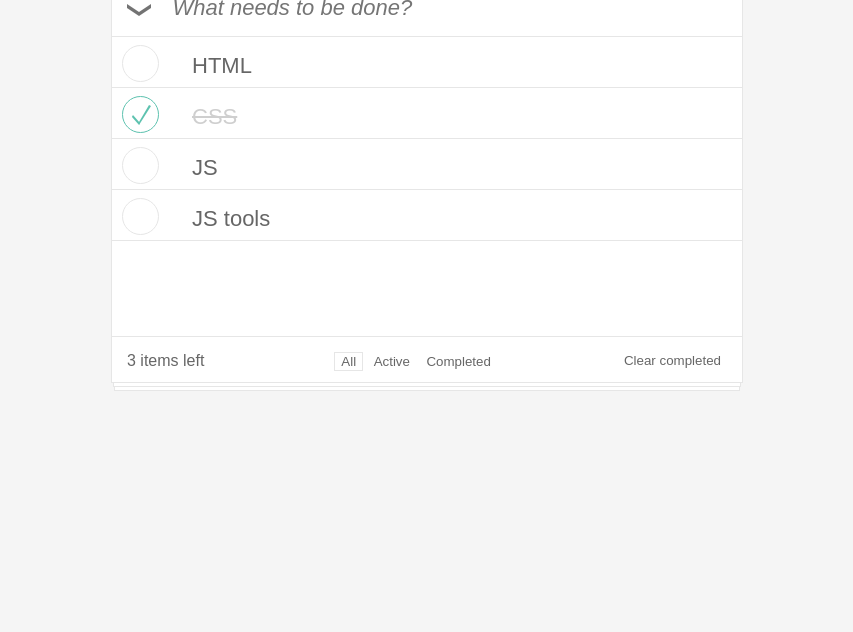
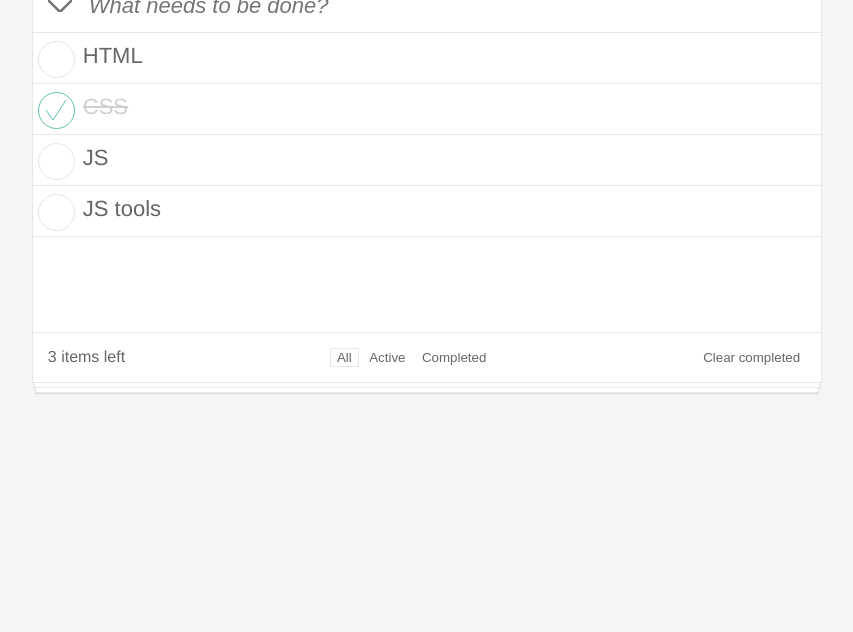
Before and after one commit to ok-technopolis/Romanov_Oleg, a plain HTML site: page index.html in a window 1280 px wide. Shown: the part 168-800 px from the top of the page, without its empty margins (213-1066 px from the left). Drawn offline with Linux system fonts and the light colour scheme.

Commit message:
Fix mistakes: -remove fixed sizes -add correct input checkboxes -add svg images -add full modifiers

```diff
--- a/index.html
+++ b/index.html
@@ -5,13 +5,13 @@
     <title>Todos</title>
 
     <link rel="stylesheet" type="text/css" href="./styles/base/button/remove-button.css">
-    <link rel="stylesheet" type="text/css" href="./styles/base/button/select-all-button.css">
     <link rel="stylesheet" type="text/css" href="./styles/base/button/filter-button.css">
     <link rel="stylesheet" type="text/css" href="./styles/base/button/clear-completed-button.css">
     <link rel="stylesheet" type="text/css" href="./styles/base/user-input/add-input.css">
     <link rel="stylesheet" type="text/css" href="styles/base/user-input/item-text.css">
-    <link rel="stylesheet" type="text/css" href="./styles/base/checkbox/checkbox.css">
+    <link rel="stylesheet" type="text/css" href="./styles/base/checkbox/list-item-checkbox.css">
     <link rel="stylesheet" type="text/css" href="./styles/base/default.css">
+    <link rel="stylesheet" type="text/css" href="./styles/base/checkbox/complete-checkbox.css">
 
     <link rel="stylesheet" type="text/css" href="./styles/project/bottom-cards/bottom-cards.css">
     <link rel="stylesheet" type="text/css" href="./styles/project/actions-bar/actions-bar.css">
@@ -26,41 +26,58 @@
 </div>
 
 <div class="todos-add">
-    <button class="todo-add_select-all" aria-label="Отметить все как выполненные"></button>
+    <div class="todo-add_input-checkbox">
+        <input type="checkbox"
+               class="add-input-checkbox_target"
+               aria-label="Отметить все как выполненные"/>
+        <div class="add-input-checkbox_visual"></div>
+    </div>
+
     <input class="todo-add_input" placeholder="What needs to be done?" aria-label="Поле добавления todo"/>
 </div>
 <div class="todos-list">
     <div class="todo-item">
-        <!--Нельзя ли заменить чекбокс на div?-->
-        <input type="checkbox"
-               class=“todo-item” aria-label="Пометить как выполненное"/>
-        <label></label>
+        <div class="todo-item_input-checkbox">
+            <input type="checkbox"
+                   class="item-input-checkbox_target"
+                   aria-label="Пометить как выполненное"/>
+            <div class="item-input-checkbox_visual"></div>
+        </div>
+
         <button class="todo-item_remove" aria-label="Удалить todo"></button>
-        <!--<textarea class="todo-item_text">HTML</textarea>-->
         <div contentEditable="true" class="todo-item_text">HTML</div>
     </div>
     <div class="todo-item __ready">
-        <input type="checkbox" checked="checked"
-               class=“todo-item_ready-mark” aria-label="Пометить как невыполненное"/>
-        <label></label>
+        <div class="todo-item_input-checkbox">
+            <input type="checkbox" checked="checked"
+                   class="item-input-checkbox_target"
+                   aria-label="Пометить как невыполненное"/>
+            <div class="item-input-checkbox_visual"></div>
+        </div>
+
         <button class="todo-item_remove" aria-label="Удалить todo"></button>
-        <!--<textarea class="todo-item_text">CSS</textarea>-->
         <div contentEditable="true" class="todo-item_text">CSS</div>
     </div>
     <div class="todo-item">
-        <input type="checkbox"
-               class=“todo-item” aria-label="Пометить как выполненное"/>
-        <label></label>
+        <div class="todo-item_input-checkbox">
+            <input type="checkbox"
+                   class="item-input-checkbox_target"
+                   aria-label="Пометить как выполненное"/>
+            <div class="item-input-checkbox_visual"></div>
+        </div>
+
         <button class="todo-item_remove" aria-label="Удалить todo"></button>
-        <!--<textarea class="todo-item_text">JS</textarea>-->
         <div contentEditable="true" class="todo-item_text">JS</div>
     </div>
     <div class="todo-item">
-        <input type="checkbox"
-               class=“todo-item” aria-label="Пометить как выполненное"/>
-        <label></label>
+        <div class="todo-item_input-checkbox">
+            <input type="checkbox"
+                   class="item-input-checkbox_target"
+                   aria-label="Пометить как выполненное"/>
+            <div class="item-input-checkbox_visual"></div>
+        </div>
+
         <button class="todo-item_remove" aria-label="Удалить todo"></button>
-        <!--<textarea class="todo-item_text">JS tools</textarea>-->
         <div contentEditable="true" class="todo-item_text">JS tools</div>
     </div>
 </div>
--- a/styles/base/button/clear-completed-button.css
+++ b/styles/base/button/clear-completed-button.css
@@ -5,4 +5,6 @@
     float: right;
     outline: none;
     cursor: pointer;
+    order: 3;
+    max-width: 33%;
 }
--- a/styles/base/button/filter-button.css
+++ b/styles/base/button/filter-button.css
@@ -7,6 +7,7 @@
     cursor: pointer;
 }
 
-.__active {
+.todos-filters .todos-filter.__active {
     border: 1px solid #e6e6e6;
+    border-radius: 5%;
 }
--- a/styles/base/button/remove-button.css
+++ b/styles/base/button/remove-button.css
@@ -9,10 +9,11 @@
     position: absolute;
     bottom: 15px;
     right: 15px;
-    z-index: 10;
+    z-index: 1;
+    align-self: flex-end;
 }
 
 .todo-item:hover .todo-item_remove {
     display: block;
-    background: url("../../../images/close.png") no-repeat;
+    background-image: url("../../../images/svg/close.svg") ;
 }
--- a/styles/base/button/select-all-button.css
+++ /dev/null
@@ -1,9 +0,0 @@
-.todo-add_select-all {
-    background: url("../../../images/select-all.png") no-repeat;
-    width: 24px;
-    height: 12px;
-    border: none;
-    margin-right: 15px;
-    cursor: pointer;
-    outline: none;
-}
--- a/styles/base/checkbox/checkbox.css
+++ /dev/null
@@ -1,29 +0,0 @@
-input[type=checkbox] {
-    display: none;
-}
-
-input[type=checkbox] + label {
-    border-radius: 50%;
-    background-color: white;
-    display: block;
-    width: 35px;
-    height: 35px;
-    border: 1px solid #e6e6e6;
-    cursor: pointer;
-    float: left;
-    position: absolute;
-    margin-top: -17px;
-    top: 50%;
-}
-
-input[type=checkbox]:checked + label {
-    display: block;
-    border-radius: 50%;
-    border: 1px solid #5dc2af;
-    background: url('../../../images/completed.png') no-repeat center;
-    width: 35px;
-    height: 35px;
-    float: left;
-    cursor: pointer;
-
-}
--- /dev/null
+++ b/styles/base/checkbox/complete-checkbox.css
@@ -0,0 +1,36 @@
+.todo-add_input-checkbox {
+    position: relative;
+    min-width: 24px;
+    height: 12px;
+    align-self: center;
+}
+
+.add-input-checkbox_target {
+    position: absolute;
+    opacity: 0;
+    top: 0;
+    left: 0;
+    width: 100%;
+    height: 100%;
+    z-index: 1;
+    cursor: pointer;
+}
+
+.add-input-checkbox_visual {
+    position: absolute;
+    top: 0;
+    left: 0;
+    width: 100%;
+    height: 100%;
+    background: url("../../../images/svg/select-all.svg");
+}
+
+/*TODO: ховеры*/
+.add-input-checkbox_target:hover ~ .add-input-checkbox_visual {
+}
+
+.add-input-checkbox_target:checked ~ .add-input-checkbox_visual {
+}
+
+.add-input-checkbox_target:hover:checked ~ .add-input-checkbox_visual {
+}
--- /dev/null
+++ b/styles/base/checkbox/list-item-checkbox.css
@@ -0,0 +1,42 @@
+.todo-item_input-checkbox {
+    position: relative;
+    width: 35px;
+    height: 35px;
+    align-self: center;
+    margin-left: 5px;
+}
+
+.item-input-checkbox_target {
+    position: absolute;
+    opacity: 0;
+    top: 0;
+    left: 0;
+    width: 100%;
+    height: 100%;
+    z-index: 1;
+    cursor: pointer;
+}
+
+.item-input-checkbox_visual {
+    position: absolute;
+    top: 0;
+    left: 0;
+    width: 100%;
+    height: 100%;
+
+    border-radius: 50%;
+    border: 1px solid #e6e6e6;
+}
+
+/*TODO: ховеры*/
+.item-input-checkbox_target:hover ~ .input-checkbox_visual {
+}
+
+.item-input-checkbox_target:checked ~ .item-input-checkbox_visual {
+    border-radius: 50%;
+    border: 1px solid #5dc2af;
+    background: url('../../../images/svg/completed.svg') no-repeat center;
+}
+
+.item-input-checkbox_target:hover:checked ~ .input-checkbox_visual {
+}
--- a/styles/base/default.css
+++ b/styles/base/default.css
@@ -1,5 +1,9 @@
 body {
     background-color: #f5f5f5;
-    text-color: #666666;
-    font-family: Arial, serif;
+    font-family: 'Helvetica Neue', Arial, serif;
 }
+
+/*Это переопределит стили user agent stylesheet*/
+input[type=checkbox] {
+    margin: 0 0 0 0;
+}
--- a/styles/base/user-input/add-input.css
+++ b/styles/base/user-input/add-input.css
@@ -2,10 +2,12 @@
     border: none;
     background: #ffffff !important; /* желательно прописывать, так как в Chrome при сохранных данных оно может быть желтым */
     outline: none;
-    height: 24px;
-    width: 546px;
+    height: 30px;
+    width: 100%;
     font-size: 22px;
     font-style: italic;
     font-weight: 100;
     color: #666666;
+    align-self: center;
+    margin-left: 15px;
 }
--- a/styles/base/user-input/item-text.css
+++ b/styles/base/user-input/item-text.css
@@ -1,6 +1,6 @@
 .todo-item_text {
     display: block;
-    width: 525px;
+    width: 87%;
     border: none;
     resize: none;
     color: #666666;
@@ -9,12 +9,15 @@
     font-size: 22px;
     min-height: 30px;
     background-color: inherit;
-    padding-right: 15px;
-    position: relative;
     top: 6px;
+    word-wrap: break-word;
+    align-self: center;
+    margin: 10px 40px 10px 10px;
+    word-break: break-all;
+    flex: 1 0;
 }
 
-.__ready .todo-item_text {
+.todo-item.__ready  .todo-item_text {
     text-decoration: line-through;
     color: #cfcfcf;
 }
--- a/styles/project/actions-bar/actions-bar.css
+++ b/styles/project/actions-bar/actions-bar.css
@@ -2,17 +2,23 @@
     border: 1px solid #e6e6e6;
     padding: 15px 15px;
     margin: 0 auto -1px;
-    width: 600px;
+    width: 60%;
     background-color: white;
-    height: 15px;
+    min-height: 15px;
     color: #666666;
+    display: flex;
+    word-break: break-all;
 }
 
 .todos-actions-bar_counter {
+    max-width: 33%;
     float: left;
+    order: 1;
 }
 
 .todos-filters {
-    float: left;
-    margin-left: 130px;
+    max-width: 33%;
+    /*float: left;*/
+    order: 3;
+    margin: 0 auto;
 }
--- a/styles/project/add-field/todos-add.css
+++ b/styles/project/add-field/todos-add.css
@@ -1,7 +1,8 @@
 .todos-add {
     border: 1px solid #e6e6e6;
-    width: 600px;
-    padding: 15px 15px;
+    width: 60%;
+    padding: 10px 15px;
     background-color: white;
     margin: 0 auto -1px;
+    display: flex;
 }
--- a/styles/project/bottom-cards/bottom-cards.css
+++ b/styles/project/bottom-cards/bottom-cards.css
@@ -1,18 +1,26 @@
 .todos-bottom-cards {
+    width: 60%;
+    margin: 0 auto;
+    padding-right: 15px;
+    padding-left: 15px;
 }
 
 .todos-bottom-cards_first {
-    width: 626px;
-    height: 3px;
+    height: 4px;
     border: 1px solid #e6e6e6;
     background-color: white;
-    margin: 0 auto -1px;
+    margin-left: -14px;
+    margin-right: -14px;
+    box-shadow: 0 1px 1px rgba(0, 0, 0, 0.1);
 }
 
 .todos-bottom-cards_second {
-    width: 624px;
-    height: 3px;
+    height: 4px;
     border: 1px solid #e6e6e6;
     background-color: white;
-    margin: 0 auto;
+    margin-top: -1px;
+    margin-left: -13px;
+    margin-right: -13px;
+    box-shadow: 0 1px 1px rgba(0, 0, 0, 0.1);
+
 }
--- a/styles/project/todo-list/item.css
+++ b/styles/project/todo-list/item.css
@@ -1,8 +1,11 @@
 .todo-item {
     overflow: hidden;
-    padding: 10px 10px;
     border-bottom: 1px solid #e6e6e6;
     position: relative;
+    margin-left: -15px;
+    margin-right: -15px;
+    display: flex;
+    /*min-height: 30px;*/
 }
 
 .todo-item:hover {
--- a/styles/project/todo-list/list.css
+++ b/styles/project/todo-list/list.css
@@ -1,7 +1,9 @@
 .todos-list {
     border: 1px solid #e6e6e6;
-    width: 630px;
+    width: 60%;
     background-color: white;
     margin: 0 auto -2px;
     min-height: 300px;
+    padding-left: 15px;
+    padding-right: 15px;
 }
```
Also changed, not shown: images/svg/close.svg (added), images/svg/completed.svg (added), images/svg/select-all.svg (added).
